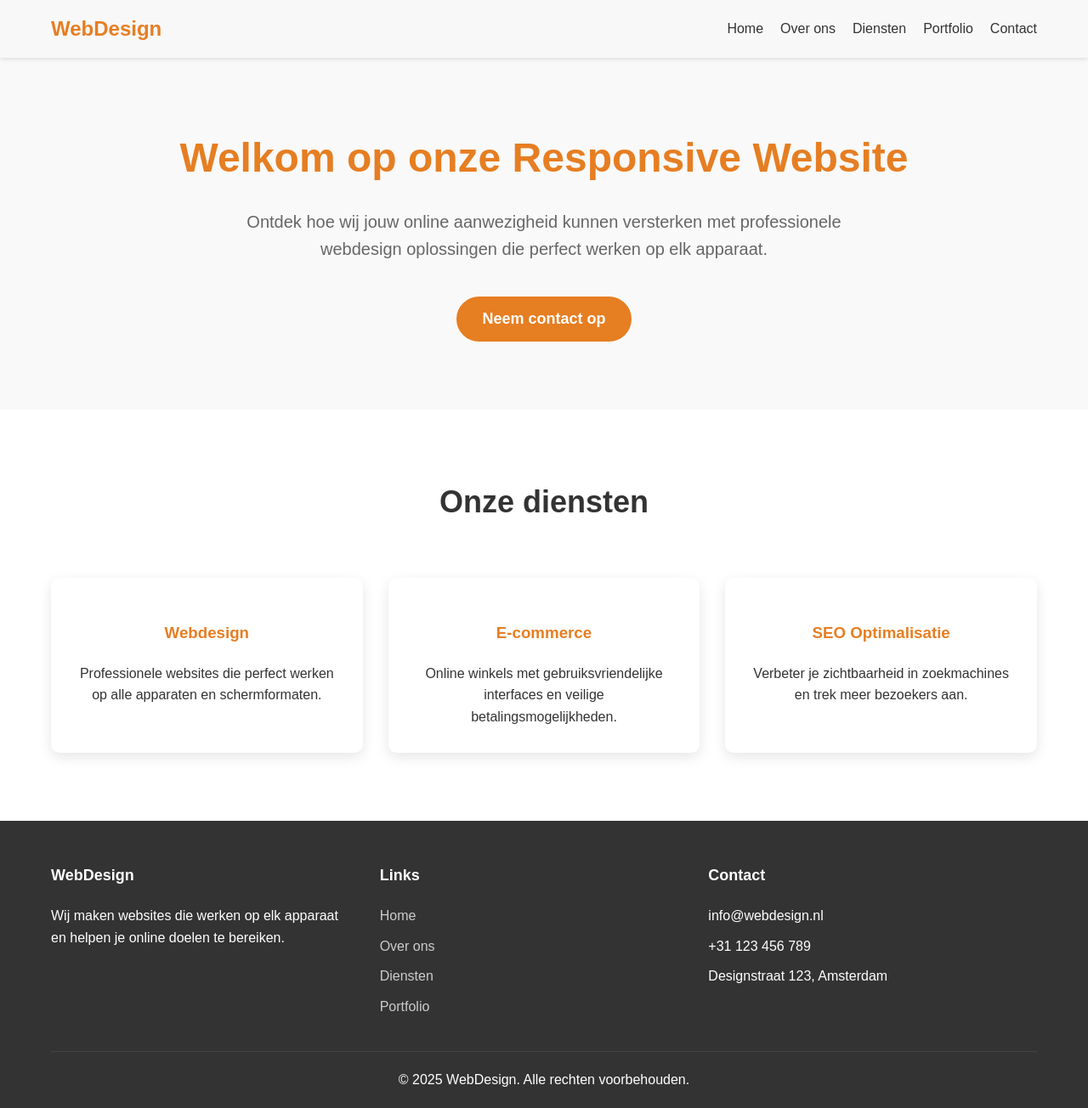
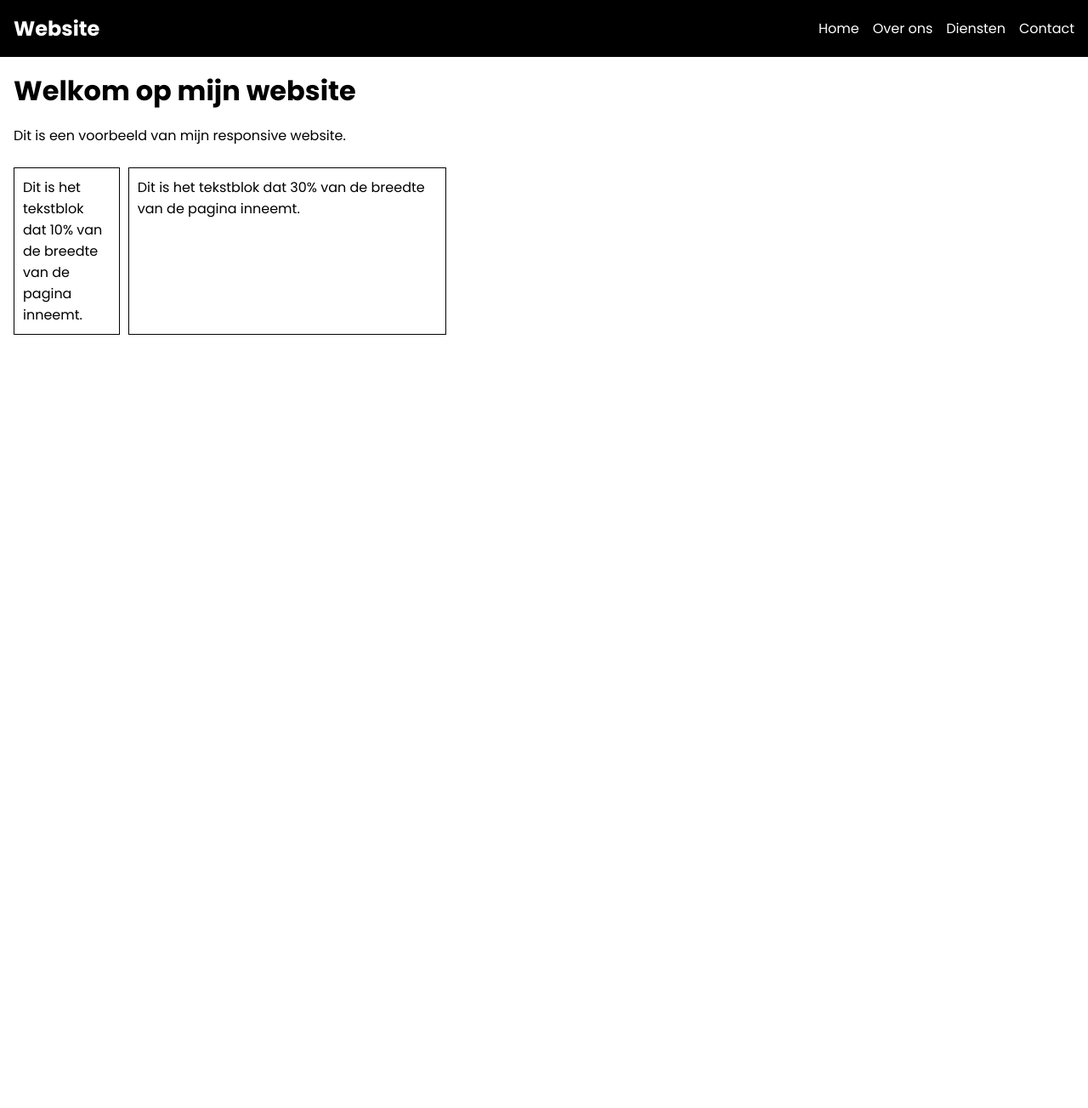
Before and after one commit to teamkoubyte/Schooljaar-2024-2025, a PHP site: page / in a window 1280 px wide. Shown: the whole page at 85% size. After the commit the page ends 394 px from the top, so only its background shows below. Run offline with PHP 8.4, Linux system fonts and the light colour scheme.

Commit message:
Bestanden

```diff
--- a/Vakken/Webtechnology/Oefenen/26 - Responsive design/index.html
+++ b/Vakken/Webtechnology/Oefenen/26 - Responsive design/index.html
@@ -3,114 +3,35 @@
 <head>
     <meta charset="UTF-8">
     <meta name="viewport" content="width=device-width, initial-scale=1.0">
-    <title>Responsive Website Voorbeeld</title>
+    <title>Responsive Design</title>
     <link rel="stylesheet" href="style.css">
 </head>
 <body>
     <header>
-        <div class="container">
-            <nav>
-                <div class="logo">WebDesign</div>
-                <ul class="nav-links">
-                    <li><a href="#">Home</a></li>
-                    <li><a href="#">Over ons</a></li>
-                    <li><a href="#">Diensten</a></li>
-                    <li><a href="#">Portfolio</a></li>
-                    <li><a href="#">Contact</a></li>
-                </ul>
-                <button class="hamburger">☰</button>
-            </nav>
-        </div>
+        <div class="title">Website</div>
+
+        <input type="checkbox" id="hamburger-schakelaar">
+        <label for="hamburger-schakelaar" class="hamburger-icon">&#9776;</label>
+
+        <nav>
+            <a href="#">Home</a>
+            <a href="#">Over ons</a>
+            <a href="#">Diensten</a>
+            <a href="#">Contact</a>
+        </nav>
     </header>
 
-    <section class="hero">
-        <div class="container">
-            <h1>Welkom op onze Responsive Website</h1>
-            <p>Ontdek hoe wij jouw online aanwezigheid kunnen versterken met professionele webdesign oplossingen die perfect werken op elk apparaat.</p>
-            <a href="#" class="cta-button">Neem contact op</a>
-        </div>
-    </section>
-
-    <section class="features">
-        <div class="container">
-            <h2>Onze diensten</h2>
-            <div class="features-grid">
-                <div class="feature-card">
-                    <h3>Webdesign</h3>
-                    <p>Professionele websites die perfect werken op alle apparaten en schermformaten.</p>
-                </div>
-                <div class="feature-card">
-                    <h3>E-commerce</h3>
-                    <p>Online winkels met gebruiksvriendelijke interfaces en veilige betalingsmogelijkheden.</p>
-                </div>
-                <div class="feature-card">
-                    <h3>SEO Optimalisatie</h3>
-                    <p>Verbeter je zichtbaarheid in zoekmachines en trek meer bezoekers aan.</p>
-                </div>
+    <main>
+        <h1>Welkom op mijn website</h1>
+        <p>Dit is een voorbeeld van mijn responsive website.</p><br>
+        <div class="tekstblokken">
+            <div class="tekstblok klein">
+                <p>Dit is het tekstblok dat 10% van de breedte van de pagina inneemt.</p>
+            </div>
+            <div class="tekstblok groot">
+                <p>Dit is het tekstblok dat 30% van de breedte van de pagina inneemt.</p>
             </div>
         </div>
-    </section>
-
-    <footer>
-        <div class="container">
-            <div class="footer-content">
-                <div class="footer-column">
-                    <h3>WebDesign</h3>
-                    <p>Wij maken websites die werken op elk apparaat en helpen je online doelen te bereiken.</p>
-                </div>
-                <div class="footer-column">
-                    <h3>Links</h3>
-                    <ul>
-                        <li><a href="#">Home</a></li>
-                        <li><a href="#">Over ons</a></li>
-                        <li><a href="#">Diensten</a></li>
-                        <li><a href="#">Portfolio</a></li>
-                    </ul>
-                </div>
-                <div class="footer-column">
-                    <h3>Contact</h3>
-                    <ul>
-                        <li>info@webdesign.nl</li>
-                        <li>+31 123 456 789</li>
-                        <li>Designstraat 123, Amsterdam</li>
-                    </ul>
-                </div>
-            </div>
-            <div class="bottom-footer">
-                <p>&copy; 2025 WebDesign. Alle rechten voorbehouden.</p>
-            </div>
-        </div>
-    </footer>
-
-    <nav class="bottom-nav">
-        <ul>
-            <li>
-                <a href="#">
-                    <div class="icon">🏠</div>
-                    Home
-                </a>
-            </li>
-            <li>
-                <a href="#">
-                    <div class="icon">ℹ️</div>
-                    Over
-                </a>
-            </li>
-            <li>
-                <a href="#">
-                    <div class="icon">📋</div>
-                    Diensten
-                </a>
-            </li>
-            <li>
-                <a href="#">
-                    <div class="icon">📱</div>
-                    Contact
-                </a>
-            </li>
-        </ul>
-    </nav>
-
-    <script src="script.js"></script>
+    </main>
 </body>
 </html>
--- a/Vakken/Webtechnology/Oefenen/26 - Responsive design/script.js
+++ /dev/null
@@ -1,6 +0,0 @@
-// Hamburger menu functionaliteit
-document.addEventListener("DOMContentLoaded", function() {
-    document.querySelector('.hamburger').addEventListener('click', function() {
-        document.querySelector('.nav-links').classList.toggle('active');
-    });
-});
--- a/Vakken/Webtechnology/Oefenen/26 - Responsive design/style.css
+++ b/Vakken/Webtechnology/Oefenen/26 - Responsive design/style.css
@@ -1,292 +1,159 @@
-/* Reset en basisstijlen */
+@import url('https://fonts.googleapis.com/css2?family=Open+Sans:ital,wght@0,300..800;1,300..800&family=Poppins:ital,wght@0,100;0,200;0,300;0,400;0,500;0,600;0,700;0,800;0,900;1,100;1,200;1,300;1,400;1,500;1,600;1,700;1,800;1,900&display=swap');
+
+/*1. Maak een nieuwe website via de regels van responsive design
+Je website heeft deze zaken:
+Navigaitebalk die overgaat in een hamburger menu wanneer de pagina kleiner is dan 500 pixels.
+De navigatie balk bevat links een titel en rechts links.
+Het hamburger menu opent een fullscreen overlay menu waarin de titel bovenaan staat, en de links onder elkaar*/
+
 * {
+    box-sizing: border-box;
     margin: 0;
     padding: 0;
-    box-sizing: border-box;
-    font-family: 'Arial', sans-serif;
 }
 
 body {
-    line-height: 1.6;
-    color: #333;
+    font-family: 'Poppins', sans-serif;
 }
 
-/* Header en navigatie */
 header {
-    background-color: #f8f8f8;
-    box-shadow: 0 2px 5px rgba(0,0,0,0.1);
-    position: sticky;
-    top: 0;
-    z-index: 100;
+    background-color: black;
+    color: white;
+    padding: 1rem;
+    display: flex;
+    justify-content: space-between;
+    align-items: center;
 }
 
-.container {
-    max-width: 1200px;
-    margin: 0 auto;
-    padding: 0 20px;
+.title {
+    font-size: 1.5rem;
+    font-weight: bold;
 }
 
 nav {
     display: flex;
-    justify-content: space-between;
-    align-items: center;
-    padding: 15px 0;
 }
 
-.logo {
-    font-size: 24px;
-    font-weight: bold;
-    color: #e67e22;
+nav a {
+    color: white;
+    text-decoration: none;
+    margin-left: 1rem;
 }
 
-.nav-links {
-    display: flex;
-    list-style: none;
+nav a:hover {
+    text-decoration: underline;
 }
 
-.nav-links li {
-    margin-left: 20px;
+#hamburger-schakelaar {
+    display: none;
 }
 
-.nav-links a {
-    text-decoration: none;
-    color: #333;
-    font-weight: 500;
-    transition: color 0.3s;
+.hamburger-icon {
+    display: none;
+    font-size: 1.6rem;
+    cursor: pointer;
+    position: relative;
+    z-index: 1;
+     user-select: none;
 }
 
-.nav-links a:hover {
-    color: #e67e22;
+main {
+    padding: 1rem;
 }
 
-.hamburger {
-    display: none;
-    cursor: pointer;
-    background: none;
-    border: none;
-    font-size: 24px;
+main h1 {
+    margin-bottom: 1rem;
 }
 
-/* Hero section */
-.hero {
-    background-color: #f9f9f9;
-    padding: 80px 0;
-    text-align: center;
+@media (max-width: 500px) {
+
+    .hamburger-icon {
+        display: block;
     }
 
-.hero h1 {
-    font-size: 48px;
-    margin-bottom: 20px;
-    color: #e67e22;
+    nav {
+        position: fixed;
+        top: 0;
+        left: 0;
+        width: 100%;
+        height: 100%;
+        background-color: black;
+        flex-direction: column;
+        justify-content: center;
+        align-items: center;
+        transform: translateY(-100%);
     }
 
-.hero p {
-    font-size: 20px;
-    max-width: 800px;
-    margin: 0 auto 40px;
-    color: #666;
+    nav a {
+        margin: 1rem 0;
+        font-size: 1.5rem;
     }
 
-.cta-button {
-    display: inline-block;
-    background-color: #e67e22;
-    color: white;
-    font-size: 18px;
-    font-weight: bold;
-    padding: 12px 30px;
-    border-radius: 30px;
-    text-decoration: none;
-    transition: background-color 0.3s;
+    #hamburger-schakelaar:checked ~ nav {
+        transform: translateY(0);
     }
 
-.cta-button:hover {
-    background-color: #d35400;
+    #hamburger-schakelaar:checked ~ nav::before {
+        content: "Website";
+        font-size: 2rem;
+        font-weight: bold;
+        position: absolute;
+        top: 2rem;
     }
+}
+/*2. Maak 2 tekstblokken en daarin tekst van 12 pixels groot.
+De eerste neemt 10% van de breedte van de pagina in, de tweede 30%.
+Als het scherm horizontaal staat (het is breder dan het hoog is, zoals desktops en laptops), staan de tekstblokken naast elkaar.
+Als het scherm verticaal staat (het is hoger dan het breed is, zoals bij smartphones), staan de tekstblokken onder elkaar.*/
 
-/* Features sectie */
-.features {
-    padding: 80px 0;
-}
-
-.features h2 {
-    text-align: center;
-    margin-bottom: 60px;
-    font-size: 36px;
-}
-
-.features-grid {
-    display: grid;
-    grid-template-columns: repeat(3, 1fr);
-    gap: 30px;
-}
-
-.feature-card {
-    background-color: #fff;
-    padding: 30px;
-    border-radius: 10px;
-    box-shadow: 0 5px 15px rgba(0,0,0,0.1);
-    text-align: center;
-}
-
-.feature-card h3 {
-    margin: 20px 0;
-    color: #e67e22;
-}
-
-/* Footer */
-footer {
-    background-color: #333;
-    color: #fff;
-    padding: 50px 0 20px;
-}
-
-.footer-content {
-    display: flex;
-    justify-content: space-between;
-    margin-bottom: 30px;
-}
-
-.footer-column {
-    flex: 1;
-    margin-right: 30px;
-}
-
-.footer-column h3 {
-    margin-bottom: 20px;
-    font-size: 18px;
-}
-
-.footer-column ul {
-    list-style: none;
-}
-
-.footer-column li {
-    margin-bottom: 10px;
-}
-
-.footer-column a {
-    color: #ccc;
-    text-decoration: none;
-    transition: color 0.3s;
-}
-
-.footer-column a:hover {
-    color: #e67e22;
-}
-
-.bottom-footer {
-    text-align: center;
-    padding-top: 20px;
-    border-top: 1px solid #444;
-}
-
-/* Bottom navigation voor mobiel */
-.bottom-nav {
-    display: none;
-    position: fixed;
-    bottom: 0;
-    left: 0;
-    width: 100%;
-    background-color: #f8f8f8;
-    box-shadow: 0 -2px 5px rgba(0,0,0,0.1);
-    z-index: 100;
-}
-
-.bottom-nav ul {
-    display: flex;
-    list-style: none;
-    justify-content: space-around;
-}
-
-.bottom-nav li {
-    padding: 15px 0;
-    text-align: center;
-    width: 25%;
-}
-
-.bottom-nav a {
-    text-decoration: none;
-    color: #333;
-    font-size: 12px;
-    display: flex;
-    flex-direction: column;
-    align-items: center;
-}
-
-.bottom-nav .icon {
-    font-size: 20px;
-    margin-bottom: 5px;
-}
-
-/* Media Queries voor Responsive Design */
-@media screen and (max-width: 768px) {
-    .nav-links {
-        display: none;
-        position: absolute;
-        top: 100%;
-        left: 0;
-        width: 100%;
-        background-color: #f8f8f8;
-        flex-direction: column;
-        text-align: center;
-        box-shadow: 0 5px 5px rgba(0,0,0,0.1);
-    }
-
-    .nav-links.active {
+.tekstblokken {
     display: flex;
 }
 
-    .nav-links li {
-        margin: 0;
-        padding: 15px 0;
-        border-bottom: 1px solid #eee;
+.tekstblok {
+    font-size: 12px;
+    padding: 10px;
+    background-color: white;
+    border: 1px solid black;
 }
 
-    .hamburger {
-        display: block;
+.klein {
+    width: 10%;
 }
 
-    .features-grid {
-        grid-template-columns: 1fr;
+.groot {
+    width: 30%;
+    margin-left: 10px;
 }
 
-    .footer-content {
+@media (orientation: portrait) {
+    .tekstblokken {
         flex-direction: column;
     }
 
-    .footer-column {
-        margin-bottom: 30px;
-        margin-right: 0;
-    }
-
-    .hero h1 {
-        font-size: 36px;
-    }
-
-    .hero p {
-        font-size: 18px;
+    .klein, .groot {
+        width: 100%;
+        margin-left: 0;
+        margin-bottom: 10px;
     }
 }
 
-@media screen and (max-width: 530px) {
-    /* Schakel naar bottom navigation */
-    .bottom-nav {
-        display: block;
+/*3. Laat de tekstgrootte aanpassen aan de hand van de breedte van het scherm:
+Schermen kleiner dan 300 pixels -> tekstgrootte van 30 pixels.
+Schermen tussen 300 en 600 pixels -> tekstgrootte van 20 pixels.*/
+
+main p {
+    font-size: 16px;
 }
 
-    body {
-        padding-bottom: 70px; /* Ruimte voor bottom nav */
+@media (max-width: 600px) {
+    main p {
+        font-size: 20px;
+    }
 }
 
-    .hero {
-        padding: 60px 0;
-    }
-
-    .hero h1 {
-        font-size: 28px;
-    }
-
-    .feature-card {
-        padding: 20px;
+@media (max-width: 300p) {
+    main p {
+        font-size: 30px;
     }
 }
```
Also changed, not shown: Vakken/Databases/Samenvattingen/PHP/Voorbeelden/Voorbeeld 1; Hello World/index.php (renamed from Vakken/Databases/Samenvattingen/PHP/Theorie/Voorbeeld 1; Hello World/index.php). Lines whose indentation alone changed are shown as unchanged.
